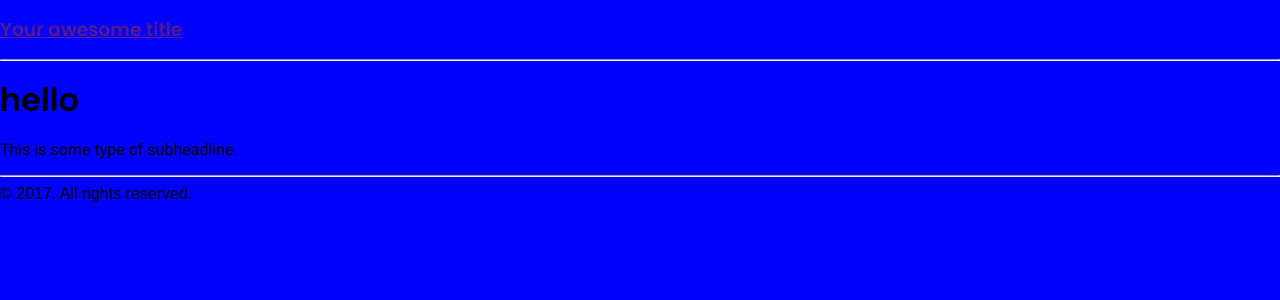
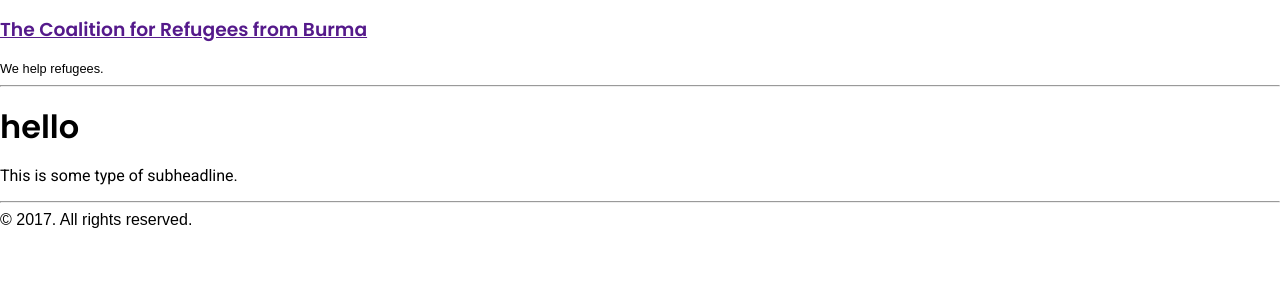
Before and after one commit to CRB4refugees/CoalitionForRefugees, a Jekyll site: the page built from index.md, in a window 1280 px wide. Shown: the top 300 px of the page. Built offline with Jekyll 4.4.1, drawn with Linux system fonts in a browser that asks for light colours; nearby versions of some CDN libraries.

Commit message:
Added jQuery

```diff
--- a/_config.yml
+++ b/_config.yml
@@ -13,12 +13,14 @@
 # you will see them accessed via {{ site.title }}, {{ site.email }}, and so on.
 # You can create any custom variable you would like, and they will be accessible
 # in the templates via {{ site.myvariable }}.
-title: Your awesome title
+title: The Coalition for Refugees from Burma
 email: your-email@domain.com
 description: > # this means to ignore newlines until "baseurl:"
-  Write an awesome description for your new site here. You can edit this
-  line in _config.yml. It will appear in your document head meta (for
-  Google search results) and in your feed.xml site description.
+  Coalition for Refugees from Burma (CRB) is a 501(c)(3) non-profit mutual assistance association focused on providing culturally and linguistically appropriate social support services to improve the living conditions and quality of life of refugees resettled in Washington State.
+tagline: We help refugees.
+jQuery: <script src="https://ajax.googleapis.com/ajax/libs/jquery/3.1.1/jquery.min.js"></script>
+
+
 baseurl: "" # the subpath of your site, e.g. /blog
 url: "" # the base hostname & protocol for your site, e.g. http://example.com
 twitter_username: jekyllrb
--- a/_layouts/home.html
+++ b/_layouts/home.html
@@ -25,5 +25,6 @@
           &copy; {{ site.time | date: '%Y' }}. All rights reserved.
       </footer>
     </div>
+    {{ site.jQuery }}
   </body>
 </html>
--- a/styles/scss-imports/_base.scss
+++ b/styles/scss-imports/_base.scss
@@ -2,9 +2,9 @@
 
 
 body {
-  background-color: blue;
+  // background-color: blue;
 }
 
 .container {
-  background: blue;
+  // background: blue;
 }
```
